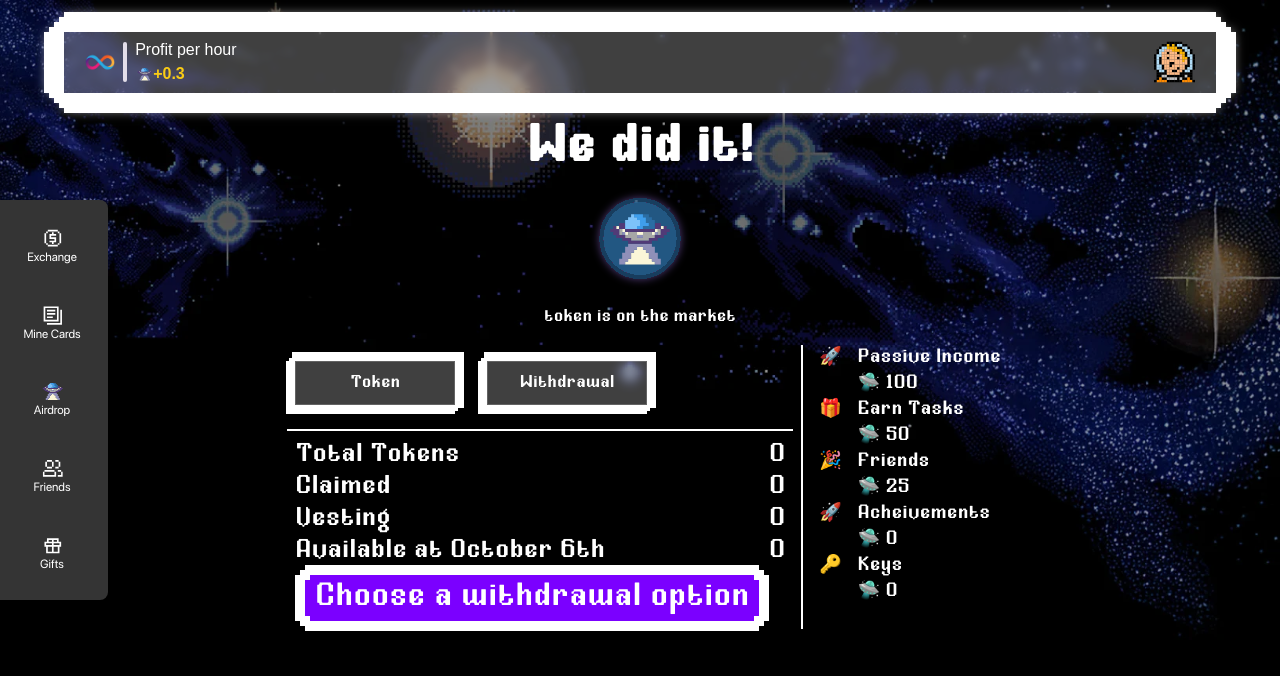
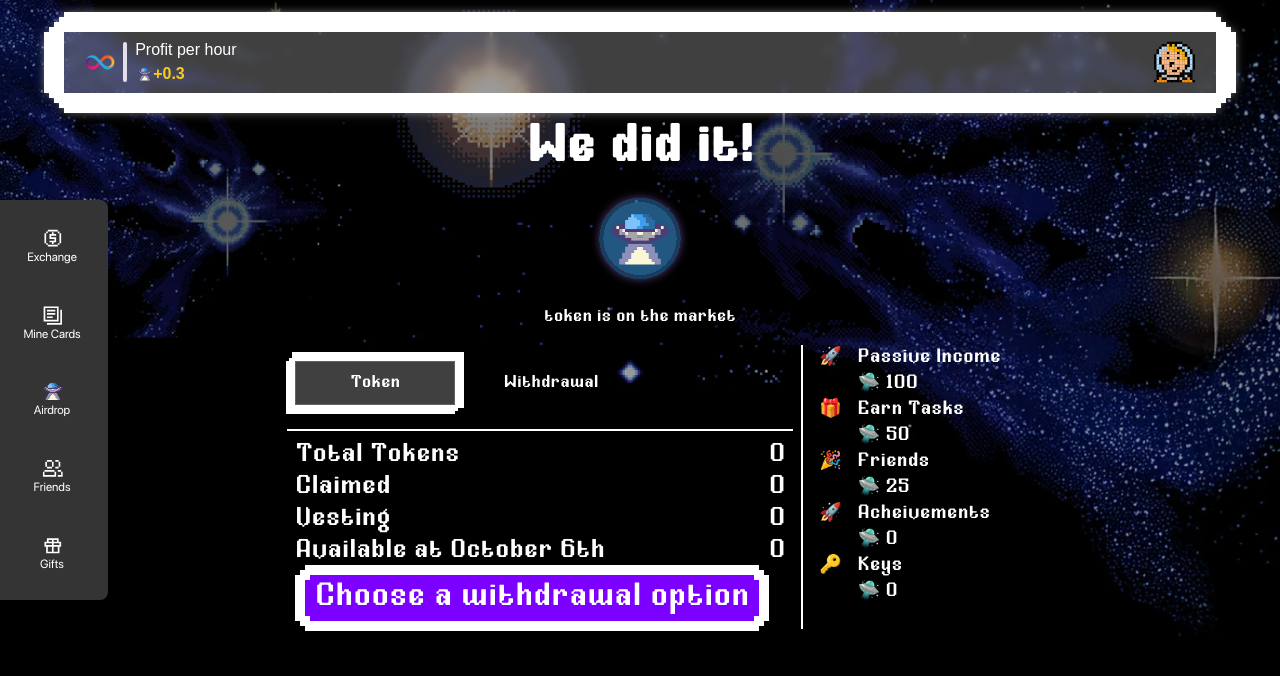
Before and after one commit to ICP-hub/StarDustAdventures, a React (Vite) app in the folder src/game_frontend/: page /dashboard/airdrop in a window 1280 px wide. Shown: the top 676 px of the page. Built offline with nearby package versions, Linux system fonts and the light colour scheme.

Commit message:
Update Tab component to conditionally render TagContainer based on active tab state

```diff
--- a/src/game_frontend/src/components/ui/Tab/index.tsx
+++ b/src/game_frontend/src/components/ui/Tab/index.tsx
@@ -57,11 +57,11 @@ export const Tab: React.FC<TabProps> = memo(({ children, index }) => {
             tabIndex={activeTab === index ? 0 : -1}
             onClick={() => setActiveTab(index)}
             onKeyDown={handleKeyDown}
-            className={activeTab === index ? "active-tab" : ""}
+            className={activeTab === index ? "active-tab" : "tab"}
         >
-            <TagContainer>
-                {children}
-            </TagContainer>
+            {
+                activeTab === index ? <TagContainer>{children}</TagContainer> : children
+            }
         </button>
     );
 });
```
